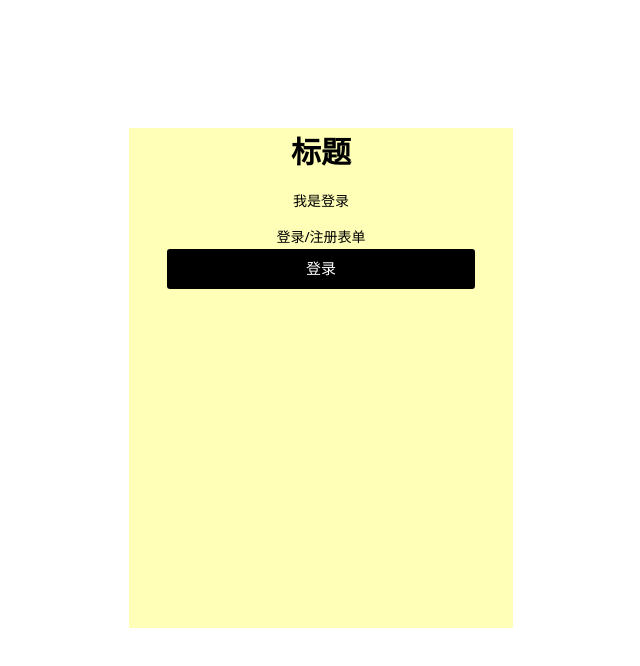
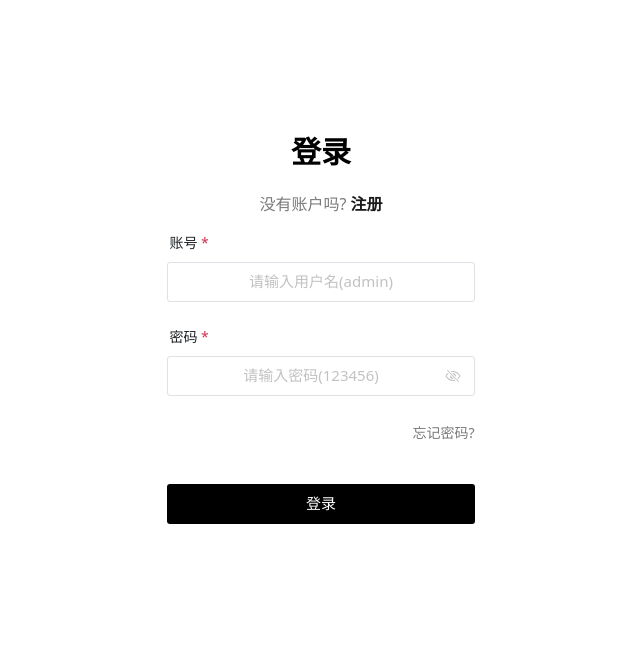
Before and after one commit to TrentonLi/FlexiManage, a Vue app in the folder frontend/: page /login in a window 1280 px wide. Shown: the top 666 px of the page, without its empty margins (319-959 px from the left). Built offline with nearby package versions, Linux system fonts and the light colour scheme.

Commit message:
SignIn&共用Layout

```diff
--- a/frontend/src/SignIn/Layout.vue
+++ b/frontend/src/SignIn/Layout.vue
@@ -12,8 +12,12 @@ const {title, desc, btnText} = defineProps<{
 }>()
 const emits = defineEmits<{
   btnHandle: void
+  descClick:void
 }>()
 const handle = () => emits('btnHandle')
+const descClick = (e:Event) =>{
+  emits('descClick',e)
+}
 </script>
 
 <template>
@@ -21,7 +25,7 @@ const handle = () => emits('btnHandle')
     <!--  标题-->
     <div class="layout_tit">{{ title }}</div>
     <!--  简介-->
-    <p class="layout_des">{{ desc }}</p>
+    <p v-html="desc" @click="descClick($event)" class="layout_des pointer"></p>
     <!--  插槽-->
     <slot></slot>
     <!--  确认按钮-->
--- a/frontend/src/SignIn/index.css
+++ b/frontend/src/SignIn/index.css
@@ -2,7 +2,7 @@
     margin: 10% auto;
     width: 30%;
     height: 500px;
-    background: #ff67;
+    /*background: #ff67;*/
     text-align: center;
 }
 .layout_tit{
@@ -10,5 +10,19 @@
     font-weight: bold;
 }
 .layout_des{
-
+    color: #7a7a7a;
+    font-size: 16px;
 }
+.slot_form{
+    margin: auto;
+    width: 80%;
+    height: 250px;
+    /*background-color: #7a7a7a;*/
+}
+.forgetPass{
+    float: right;
+    color: #7a7a7a;
+}
+.pointer{
+    cursor: pointer;
+}
--- a/frontend/src/SignIn/login.vue
+++ b/frontend/src/SignIn/login.vue
@@ -7,22 +7,80 @@
 <script setup lang="ts">
 import {useRouter} from "vue-router";
 import Layout from "./Layout.vue";
+import {ref} from "vue";
+import {type FormInst, useMessage} from "naive-ui";
+import {useUserStore} from "../stores/userStore";
 
 const router = useRouter()
-const login = () =>{
-  console.log('登录')
-  router.push('/home')
+const useStore = useUserStore()
+const message = useMessage()
+
+const desText = `没有账户吗? <span style="font-weight: bold;color: #1a1a1a">注册</span>`
+
+const formRef = ref<FormInst | null>(null)
+
+interface loginVal {
+  userName: String
+  passWord: String
+}
+
+const formValue = ref<loginVal>({
+  userName: '',
+  passWord: ''
+})
+const rules = {
+  userName: {required: true, message: '请输入用户名', trigger: 'blur'},
+  passWord: {required: true, message: '请输入用户名', trigger: 'blur'}
+}
+const Login = () => {
+  formRef.value?.validate((error) => {
+    if (!error) {
+      if (formValue.value.userName === 'admin' && formValue.value.passWord === '123456') {
+        message.success('登录成功')
+        useStore.setInfo({
+          name: formValue.value.userName,
+          token: 'adminToken'
+        })
+        router.push('/home')
+      } else {
+        message.error('账号密码错误')
+      }
+    } else {
+      console.log('error')
+    }
+  })
+}
+const toSignUp = (e: Event) => {
+  if ((e.target as HTMLElement)?.tagName === 'SPAN') {
+    router.push('/signUp');
+  }
 }
 </script>
 
 <template>
-  <Layout @btnHandle="login" :title="'标题'" :desc="'我是登录'" :btnText="'登录'">
-    <div>
-      登录/注册表单
+  <Layout @btnHandle="Login" :title="'登录'" :desc="desText" :btnText="'登录'" @descClick="toSignUp">
+    <div class="slot_form">
+      <NForm
+          ref="formRef"
+          :label-width="80"
+          :model="formValue"
+          :rules="rules"
+          :size="'large'">
+        <NFormItem label="账号" path="userName">
+          <NInput placeholder="请输入用户名(admin)" v-model:value="formValue.userName"/>
+        </NFormItem>
+        <NFormItem label="密码" path="passWord">
+          <NInput
+              type="password"
+              show-password-on="mousedown"
+              placeholder="请输入密码(123456)" v-model:value="formValue.passWord"/>
+        </NFormItem>
+      </NForm>
+      <div class="forgetPass pointer">忘记密码?</div>
     </div>
   </Layout>
 </template>
 
 <style scoped>
-
+@import "index.css";
 </style>
--- /dev/null
+++ b/frontend/src/components/Back.tsx
@@ -0,0 +1,30 @@
+/**
+ * @Author: TrentonLi
+ * @Date: 2025/2/08
+ * @LastEditors: TrentonLi
+ * @Description: 回退按钮
+ */
+import {defineComponent} from "vue";
+import {useRouter} from "vue-router";
+import {NButton} from "naive-ui";
+
+export default defineComponent({
+    name: 'Back',
+    setup() {
+        const router = useRouter();
+
+        const goBack = () => {
+            if (window.history.length > 1) {
+                router.back();
+            } else {
+                router.push('/home').then(); // 如果没有历史记录，跳转到首页
+            }
+        };
+
+        return () => (
+            <NButton strong secondary onClick={goBack}>
+                Back
+            </NButton>
+        );
+    },
+})
--- a/frontend/src/components/Back.vue
+++ /dev/null
@@ -1,22 +0,0 @@
-<!--
- * @Author: TrentonLi
- * @Date: 2025/2/7
- * @LastEditors: TrentonLi
- * @Description: 回退按钮
- -->
-<script setup lang="ts">
-import {useRouter} from "vue-router";
-
-const router = useRouter()
-const back = () =>router.back()
-</script>
-
-<template>
-  <div>
-    <NButton strong secondary @click="back">Back</NButton>
-  </div>
-</template>
-
-<style scoped>
-
-</style>
--- a/frontend/src/components/Test.vue
+++ b/frontend/src/components/Test.vue
@@ -1,22 +1,20 @@
 <script setup lang="ts">
 import {useUserStore} from "../stores/userStore";
 import {onMounted} from "vue";
-import Back from "./Back.vue";
+import Back from "./Back.tsx";
 
 const getStore = useUserStore()
 const title = getStore.name
 onMounted(() => {
-  console.log(getStore.count)
 })
 const btnFun = () => {
   getStore.setCount(100)
-  console.log(getStore.count)
 }
 </script>
 
 <template>
   <div>
-    <Back/>
+    <Back />
     <h1>{{ title }}</h1>
     <NButton type="primary" @click="btnFun">测试测试</NButton>
   </div>
--- a/frontend/src/router/index.ts
+++ b/frontend/src/router/index.ts
@@ -1,12 +1,12 @@
 import { createRouter, createWebHistory } from "vue-router";
 import type {RouteRecordRaw} from "vue-router"
+import Login from "../SignIn/login.vue";
 
 // 1. 配置路由
-const routes: Array<RouteRecordRaw> = [
+export const routes: Array<RouteRecordRaw> = [
     {
         path: "/", // 默认路由 home页面
         redirect:"/login",
-        component: () => import("../SignIn/login.vue"),
     },
     {
         path: "/home", // 默认路由 home页面
@@ -16,11 +16,11 @@ const routes: Array<RouteRecordRaw> = [
     {
         path: "/login", // 默认路由 home页面
         name:'login',
-        component: () => import("../SignIn/login.vue"),
+        component: Login,
     },
     {
-        path: "/signIn", // 默认路由 home页面
-        name:'signIn',
+        path: "/signUp", // 默认路由 home页面
+        name:'signUp',
         component: () => import("../SignIn/signIn.vue"),
     },
 
@@ -31,5 +31,14 @@ const router = createRouter({
     routes,
 });
 
+//router.beforeEach(async (to, from, next) => {
+//
+//
+//});
+//
+//router.afterEach((to) => {
+//    window.scrollTo(0, 0);
+//});
+
 // 3.导出路由   去 main.ts 注册 router.ts
 export default router
--- a/frontend/src/stores/userStore/index.ts
+++ b/frontend/src/stores/userStore/index.ts
@@ -6,17 +6,17 @@
  */
 import {defineStore} from "pinia";
 interface userInfo {
-    name:string,
-    count:number,
-    token:string
+    name:String,
+    count?:Number,
+    token:String
 }
 export const useUserStore = defineStore(
     'user',
     {
         state: ():userInfo => {
             return {
-                name:'admin',
-                token:'adminToken',
+                name:'',
+                token:'',
                 count: 0
             }
         },
@@ -26,8 +26,12 @@ export const useUserStore = defineStore(
             }
         },
         actions: {
-            setCount(count: number) {
+            setCount(count: Number) {
                 this.count = count;
+            },
+            setInfo(info:userInfo){
+                this.name = info.name;
+                this.token = info.token;
             }
         }
     }
```
Also changed, not shown: frontend/src/App.vue (+5 -2 lines), frontend/src/utils/naiveUI.ts (+11 -1 lines).
